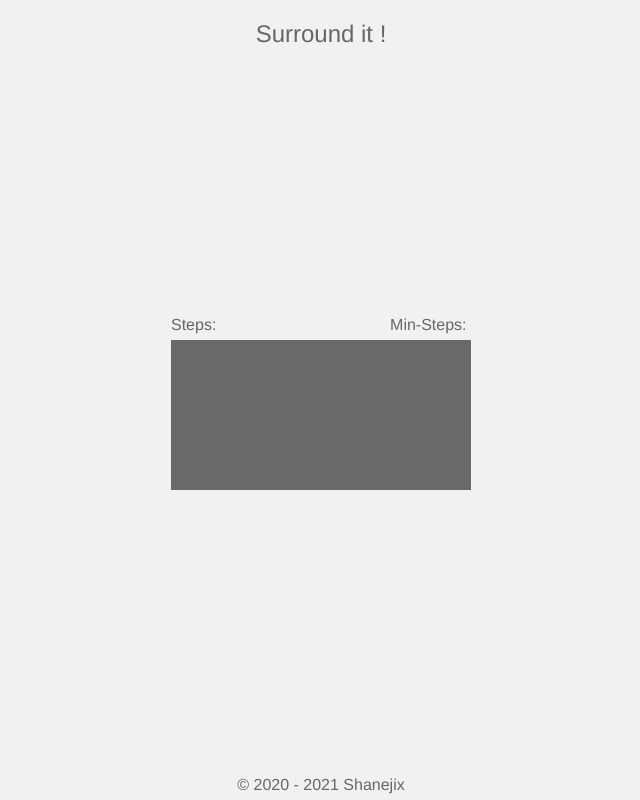
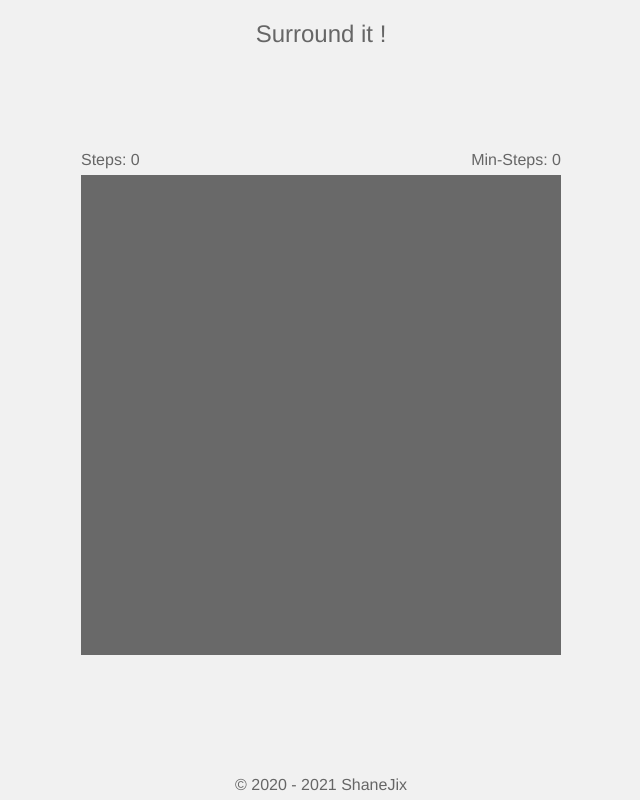
Before and after one commit to shanejix/crazy-cat, a website built with Vite: page index.html in a window 1280 px wide. Shown: the whole page, without its empty margins (319-959 px from the left). Built offline with nearby package versions, Linux system fonts and the light colour scheme; some icons are missing.

Commit message:
feat: finished canvas size

```diff
--- a/index.html
+++ b/index.html
@@ -22,9 +22,7 @@
         Min-Steps:&nbsp;<span id="minSteps"></span>
       </span>
     </div>
-    <canvas id="canvas">
-      对不起！您的浏览器不支持Canvas，请使用chrome浏览器打开！
-    </canvas>
+    <canvas id="canvas" />
   </div>
   <div class="footer">
     <div class="footer-link">
@@ -37,7 +35,7 @@
       <script>
         document.write(new Date().getFullYear());
       </script>
-      Shanejix
+      ShaneJix
     </div>
   </div>
   <script type="module" src="/main.js"></script>
--- a/main.js
+++ b/main.js
@@ -1 +1,110 @@
 import './index.less'
+
+(function () {
+
+  /**
+   * Game class
+   * @param {*} gameStart
+   * @param {*} gameSteps
+   * @param {*} gameMinSteps
+   */
+  function Game(gameStart, gameSteps, gameMinSteps) {
+    this.gameStart = gameStart;
+    this.gameSteps = gameSteps;
+    this.gameMinSteps = gameMinSteps;
+  }
+
+  Game.prototype.gameGridsRowCount = 9
+  Game.prototype.gameGridsColCount = 9;
+  Game.prototype.gameCanvasWidth = 0;
+  Game.prototype.gameCanvasHeight = 0;
+  Game.prototype.gameBarriersCount = 6;
+
+  /**
+   * set game min steps
+   * @param {*} gameMinSteps
+   */
+  Game.prototype.setGameMinSteps = (gameMinSteps) => {
+    document.getElementById('minSteps').innerHTML = gameMinSteps
+  }
+
+  /**
+   * set game current steps
+   * @param {*} gameSteps
+   */
+  Game.prototype.setGameSteps = (gameSteps) => {
+    document.getElementById('steps').innerHTML = gameSteps
+  }
+
+  /**
+   * get game gird's radius and gap
+   * @returns
+   */
+  Game.prototype.getGameGridsData = () => {
+    const gridData = {};
+
+    // according current client widtn,daynamic accument game grad's radus and gap
+    const clientWidth = document.body.clientWidth;
+
+    if (clientWidth > 1023 && clientWidth < 1440) {
+      gridData.gridRadius = 24;
+      gridData.gridGap = 6;
+    } else if (clientWidth > 768 && clientWidth < 1024) {
+      gridData.gridRadius = 20;
+      gridData.gridGap = 5;
+    } else if (clientWidth > 480 && clientWidth < 769) {
+      gridData.gridRadius = 16;
+      gridData.gridGap = 4;
+    } else if (clientWidth < 481) {
+      gridData.gridRadius = 12;
+      gridData.gridGap = 3;
+    } else {
+      gridData.gridRadius = 24;
+      gridData.gridGap = 6;
+    }
+
+    return gridData
+  }
+
+  /**
+   * set game canvas size
+   */
+  Game.prototype.setGameCanvasSize = function () {
+    const gridsData = this.getGameGridsData()
+
+    // adapt canvas width
+    this.gameCanvasWidth = gridsData.gridRadius * 2 * this.gameGridsRowCount + gridsData.gridGap * (this.gameGridsRowCount - 1)
+    // adapt canvas height
+    this.gameCanvasHeight = gridsData.gridRadius * 2 * this.gameGridsColCount + gridsData.gridGap * (this.gameGridsColCount - 1)
+
+    // set canvas wight
+    document.getElementById('canvas').setAttribute('width', this.gameCanvasWidth);
+    // set canvas height
+    document.getElementById('canvas').setAttribute('height', this.gameCanvasHeight)
+  }
+
+  /**
+   * initinal game
+   */
+  const initGame = () => {
+    // init game instance
+    const game = new Game(true, 0, 0)
+
+    game.setGameMinSteps(game.gameMinSteps);
+    game.setGameSteps(game.gameSteps);
+    game.setGameCanvasSize();
+
+    // init cat instance
+    // const cat = game.initGameCat();
+
+    // init grids instance
+    // const gameGrids = game.initGameGrids(
+    //   game.getGameGridsData(),
+    //   game.initGameBarriers(),
+    //   cat
+    // );
+  }
+
+  // init game
+  initGame();
+}());
```
